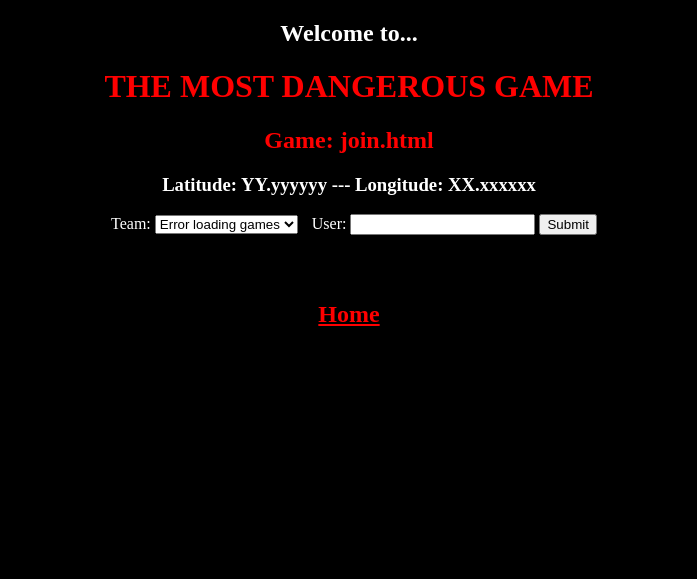
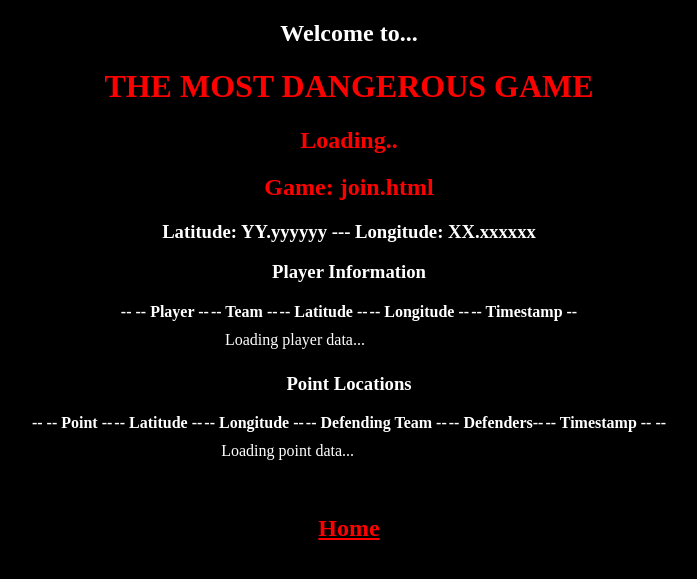
Before and after one commit to Peyton3995/themostdangerousgame, a Flask app: template templates/join.html in a window 1280 px wide. Shown: the top 579 px of the page, without its empty margins (291-988 px from the left). Run offline with Flask 3, Linux system fonts and the light colour scheme; the template is opened without the code that fills it, so the values that code supplies are empty.

Commit message:
join page template attempt 1

```diff
--- a/main.py
+++ b/main.py
@@ -77,7 +77,7 @@ def create_game():
 def display_game(game_id):
     return render_template('display.html')
 
-@app.route('/join/<user_id>')
+@app.route('/join/<game_id>/<user_id>')
 def join_game(user_id):
     return render_template('join.html')
 
--- a/static/gameDisplay.js
+++ b/static/gameDisplay.js
@@ -36,7 +36,7 @@ async function loadGamePositions() {
                     <td>${p.latitude}</td>
                     <td>${p.longitude}</td>
                     <td>${p.timestamp}</td>
-                    <td><a href="https://themostdangerousgame.net/join/${p.user_id}">Play user</a></td>
+                    <td><a href="https://themostdangerousgame.net/join/${game_id}/${p.user_id}">  Use  </a></td>
                 `;
                 playersBody.appendChild(row);
             });
--- a/static/joinGame.js
+++ b/static/joinGame.js
@@ -2,6 +2,7 @@ let latitude
 let longitude
 
 const pathParts = window.location.pathname.split('/');
+console.log(pathParts)
 const game_id = pathParts[pathParts.length - 1];
 
 const displayLocation = document.getElementById("local")
@@ -46,54 +47,63 @@ function error(error) {
     }
 }
 
-async function joinGame() {
-    const game_id = game_id;
-    const user_id = document.getElementById('user_id').value;
-    const team_id = document.getElementById('team_id').value;
-    const latitude = latitude;
-    const longitude = longitude;
+async function loadGamePositions() {
+    document.getElementById('game-title').textContent = 'Game: ' + game_id;
 
-    const response = await fetch('https://themostdangerousgame.net/positions', {
-        method: 'POST',
-        headers: {
-                'Content-Type': 'application/json'
-        },
-            body: JSON.stringify({
-                game_id: game_id,
-                latitude: latitude,
-                longitude: longitude,
-                user_id: user_id,
-                team_id: team_id
-            })
+    const playersBody = document.querySelector('#players-table tbody');
+    const pointsBody = document.querySelector('#points-table tbody');
+
+    // Fetch player positions
+    fetch(`https://themostdangerousgame.net/positions/${game_id}`)
+        .then(response => response.json())
+        .then(data => {
+            playersBody.innerHTML = '';
+            if (data.length === 0) {
+                playersBody.innerHTML = '<tr><td colspan="4">No player data available.</td></tr>';
+                return;
+            }
+            data.forEach(p => {
+                const row = document.createElement('tr');
+                row.innerHTML = `
+                    <td>${p.user_id}</td>
+                    <td>${p.team_id}</td>
+                    <td>${p.latitude}</td>
+                    <td>${p.longitude}</td>
+                    <td>${p.timestamp}</td>
+                    <td><a href="https://themostdangerousgame.net/join/${game_id}/${p.user_id}">  Use  </a></td>
+                `;
+                playersBody.appendChild(row);
+            });
+        })
+        .catch(() => {
+            playersBody.innerHTML = '<tr><td colspan="4">Failed to load player data.</td></tr>';
         }
     );
 
-    const result = await response.json();
-    document.getElementById('response').innerText = JSON.stringify(result);
+    // Fetch point locations
+    fetch(`https://themostdangerousgame.net/points/${game_id}`)
+        .then(response => response.json())
+        .then(data => {
+        pointsBody.innerHTML = '';
+        if (data.length === 0) {
+            pointsBody.innerHTML = '<tr><td colspan="5">No points available.</td></tr>';
+            return;
+        }
+        data.forEach(point => {
+            const row = document.createElement('tr');
+            row.innerHTML = `
+                <td>${point.point_id}</td>
+                <td>${point.latitude}</td>
+                <td>${point.longitude}</td>
+                <td>${point.team_id}</td>
+                <td>${point.defenders}</td>
+                <td>${point.timestamp}</td>
+            `;
+            pointsBody.appendChild(row);
+        });
+        })
+        .catch(() => {
+            pointsBody.innerHTML = '<tr><td colspan="5">Failed to load point data.</td></tr>';
+        }
+    );
 }
-
-
-async function displaySelectableTeams() {
-    fetch('https://themostdangerousgame.net/teams')
-    .then(response => {
-        if (!response.ok) {
-            throw new Error(response);
-        }
-        return response.json();
-    })
-    .then(data => {
-        const dropdown = document.getElementById('team_id');
-        dropdown.innerHTML = '';
-        data.forEach(team => {
-            const option = document.createElement('option');
-            option.value = team.team_id;
-            option.textContent = team.team_id;
-            dropdown.appendChild(option);
-        });
-    })
-    .catch(error => {
-        console.error('Error fetching games:', error);
-        const dropdown = document.getElementById('team_id');
-        dropdown.innerHTML = '<option>Error loading games</option>';
-    });
-}
--- a/templates/display.html
+++ b/templates/display.html
@@ -56,7 +56,7 @@
                     <th>-- Latitude --</th>
                     <th>-- Longitude --</th>
                     <th>-- Defending Team --</th>
-                    <th>-- Defenders-- </th>
+                    <th>-- Defenders--</th>
                     <th>-- Timestamp -- --</th>
                 </tr>
             </thead>
--- a/templates/join.html
+++ b/templates/join.html
@@ -21,24 +21,48 @@
     <div style="margin-left: auto; margin-right: auto; text-align: center">
         <h2 id="top">Welcome to...</h2>
         <h1><b>THE MOST DANGEROUS GAME</b></h1>
+        <h2 style="color: red;" id="user">Loading..</h2>
+        <h2 style="color: red;" id="game-title">Loading...</h2>
     </div>
 
     <div style="margin-left: auto; margin-right: auto; text-align: center">
+        <h3 id="local"></h3>
+        <h3>Player Information</h3>
+        <table id="players-table">
+            <thead>
+                <tr>
+                    <th>-- -- Player --</th>
+                    <th>-- Team --</th>
+                    <th>-- Latitude --</th>
+                    <th>-- Longitude --</th>
+                    <th>-- Timestamp --</th>
+                </tr>
+            </thead>
+            <tbody>
+                <tr>
+                    <td colspan="4">Loading player data...</td>
+                </tr>
+            </tbody>
+        </table>
 
-        <h2 style="color: red;" id="game-title">Loading...</h2>
-        <h3 id="local"></h3>
-        <form>
-            <label for="team">Team:</label>
-            <select id="team_id">
-                <option value="">Loading teams...</option>
-            </select>
-
-            <label for="user_id">User:</label>
-            <input type="text" id="user_id" name="user_id" required>
-
-            <button type="button" onclick="submitUser()">Submit</button>
-        </form>
-        <p id="response"></p>
+        <h3>Point Locations</h3>
+        <table id="points-table">
+            <thead>
+                <tr>
+                    <th>-- -- Point -- </th>
+                    <th>-- Latitude --</th>
+                    <th>-- Longitude --</th>
+                    <th>-- Defending Team --</th>
+                    <th>-- Defenders--</th>
+                    <th>-- Timestamp -- --</th>
+                </tr>
+            </thead>
+            <tbody>
+                <tr>
+                    <td colspan="5">Loading point data...</td>
+                </tr>
+            </tbody>
+        </table>
     </div>
 
     <footer>
```
